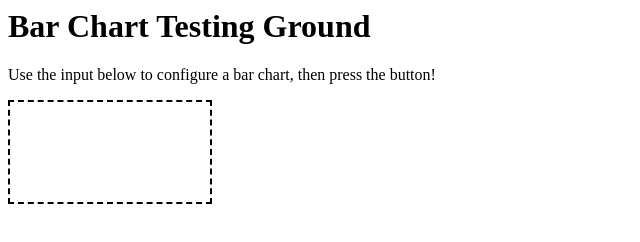
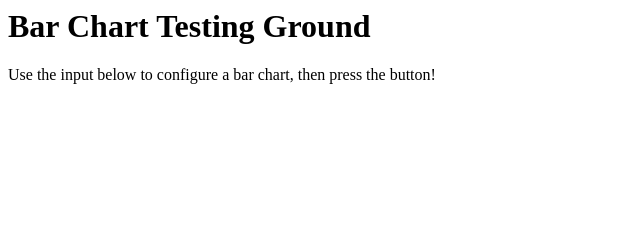
Before and after one commit to itspladd/bar-chart-stretch-project, a website: page index.html in a window 1280 px wide. Shown: the whole page, without its empty margins (0-640 px from the left). Drawn offline with nearby package versions, Linux system fonts and the light colour scheme.

Commit message:
Adding a CSS file, and removed all <canvas> references, since we're not supposed to use it

```diff
--- a/bar-chart-library.js
+++ b/bar-chart-library.js
@@ -1,3 +1,8 @@
 $(document).ready(function() {
   alert("JQuery loaded properly!");
 });
+
+const drawBarChart = function (data, options, element) {
+  //Expects an array of arrays for data, and object for options, and a DOM or jQuery element for element
+
+}
--- a/index.html
+++ b/index.html
@@ -10,6 +10,5 @@
 
     <!-- buttons go here -->
 
-    <canvas id = "barChart" width = "200" height = "100" style = "border: 2px dashed black"></canvas>
   </body>
 </html>
```
Also changed, not shown: barchart.css (added).
